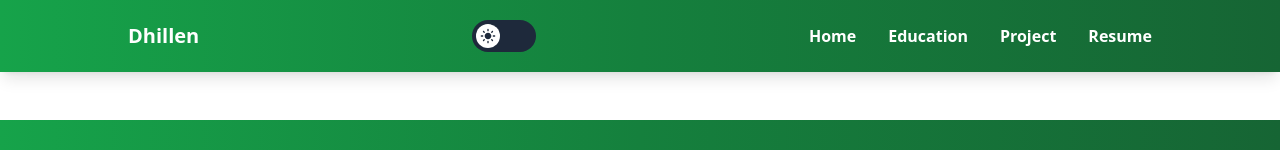
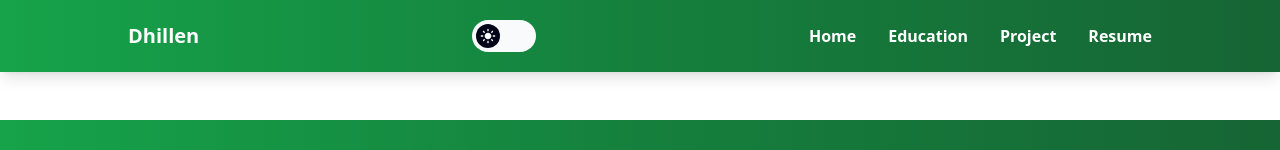
Before and after one commit to dhillen-bp/portfolio, a React (Vite) app: page / in a window 1280 px wide. Shown: the top 150 px of the page. Built offline with nearby package versions, Linux system fonts and the light colour scheme.

Commit message:
fix dark-mode

```diff
--- a/src/components/Header.jsx
+++ b/src/components/Header.jsx
@@ -53,21 +53,21 @@ export default function Header() {
       </div>
       <button
         className={`flex p-1 w-14 md:w-16 rounded-full justify-between ${
-          isDarkMode ? "bg-slate-50" : "bg-slate-800"
-        } transition-all duration-150 ease-in-out`}
+          isDarkMode ? "bg-slate-800" : "bg-slate-50"
+        } transition-all duration-200 ease-in-out`}
         onClick={toggleDarkMode}
         aria-label={isDarkMode ? "Switch to Light Mode" : "Switch to Dark Mode"}
       >
         <LightModeIcon
           className={` ${
             isDarkMode ? " d-none" : ""
-          } bg-white rounded-full py-1 text-slate-800 `}
+          } bg-slate-950 rounded-full py-1 text-slate-50 `}
         />
         <div></div>
         <DarkModeIcon
           className={` ${
             isDarkMode ? "" : " d-none"
-          } bg-slate-950 rounded-full py-1 right-0 text-slate-50 `}
+          } bg-white rounded-full py-1 right-0 text-slate-800 `}
         />
       </button>
       <nav className="hidden md:flex">
```
